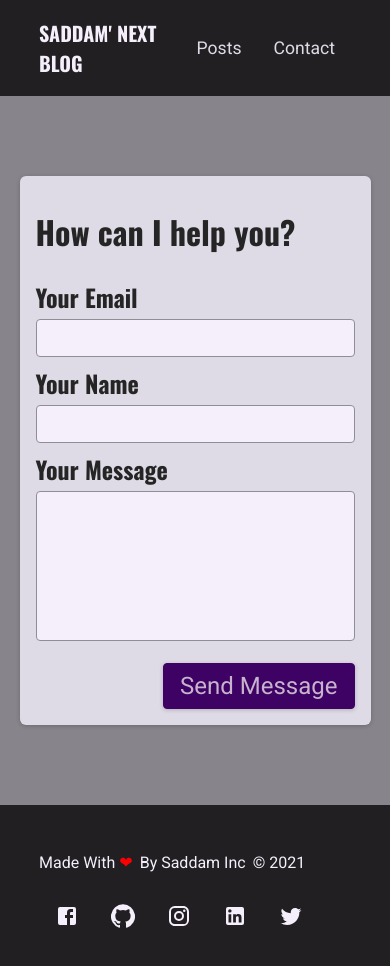
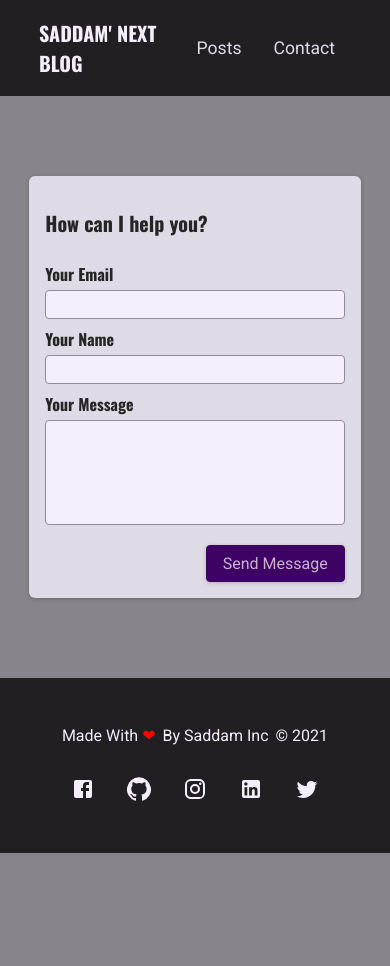
Before and after one commit to saddamarbaa/blog-post-next-js, a Next.js app: page /contact in a window 390 px wide. Shown: the top 966 px of the page. After the commit the page ends 853 px from the top, so only its background shows below. Built offline with nearby package versions, Linux system fonts and the light colour scheme; what @badrap/bar-of-progress would draw is missing.

Commit message:
fix: add responsiveness on small screens

```diff
--- a/components/contact/contact-form.module.css
+++ b/components/contact/contact-form.module.css
@@ -9,6 +9,12 @@
 	padding: var(--size-4);
 	box-shadow: 0 1px 4px rgba(0, 0, 0, 0.2);
 	font-size: var(--size-6);
+}
+
+@media (max-width: 568px) {
+	.contact {
+		width: 85%;
+	}
 }
 
 .contact h1 {
@@ -81,3 +87,14 @@
 		text-align: center;
 	}
 }
+
+@media (max-width: 568px) {
+	.contact {
+		width: 85%;
+		font-size: var(--size-4);
+	}
+
+	.contact h1 {
+		font-size: var(--size-5);
+	}
+}
--- a/components/layout/footer.module.css
+++ b/components/layout/footer.module.css
@@ -55,6 +55,9 @@
 }
 
 @media (max-width: 568px) {
+	.footer {
+		justify-content: center;
+	}
 	.footer nav {
 		margin-top: 2rem;
 	}
--- a/components/posts/post-detail/post-content.module.css
+++ b/components/posts/post-detail/post-content.module.css
@@ -13,6 +13,7 @@
 
 .content p {
 	color: var(--color-grey-800);
+
 }
 
 .content .image {
--- a/components/posts/post-item.module.css
+++ b/components/posts/post-item.module.css
@@ -1,3 +1,5 @@
+/** @format */
+
 .post {
 	box-shadow: 0 1px 4px rgba(0, 0, 0, 0.2);
 	background-color: var(--color-grey-800);
```
Also changed, not shown: components/posts/posts-grid.module.css (+10 -1 lines). Lines whose indentation alone changed are shown as unchanged.
